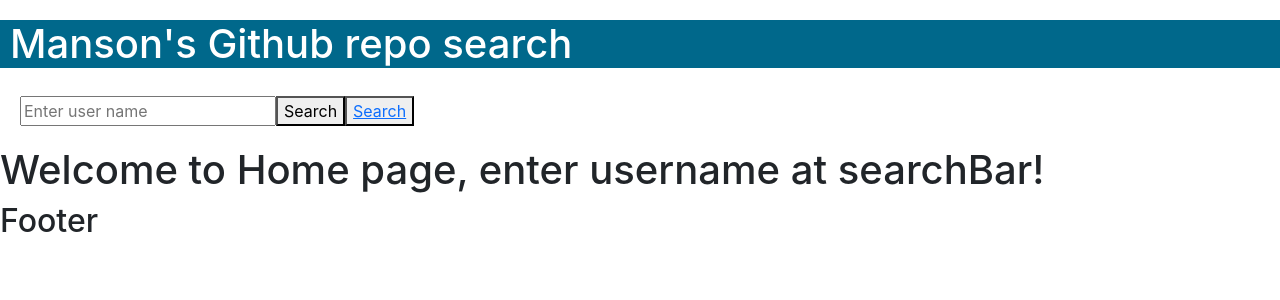
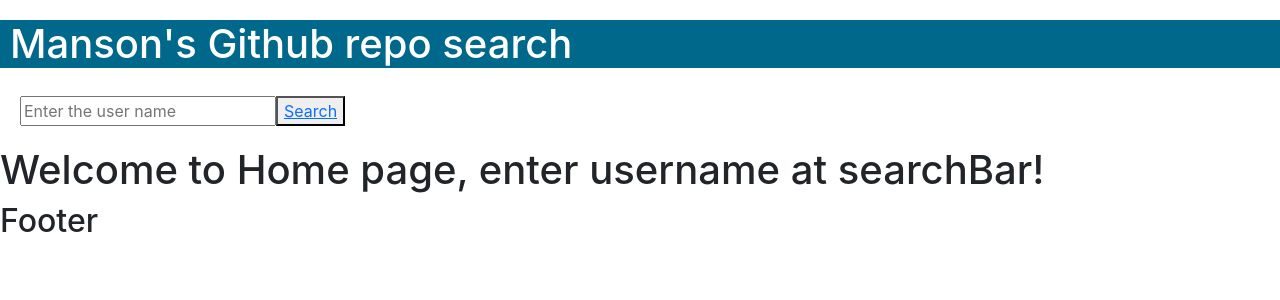
Before and after one commit to 70928manson/react-github-api-pratice, a React (Create React App) app: page / in a window 1280 px wide. Shown: the top 300 px of the page. Built offline with nearby package versions, Linux system fonts and the light colour scheme.

Commit message:
make searchBar code more clean

```diff
--- a/src/components/Results.jsx
+++ b/src/components/Results.jsx
@@ -39,7 +39,7 @@
     //當scroll到bottom，loading並發送api
     //如何判斷到bottom -> scrollTop + innerHeight >= scrollHeight
     if(e.target.documentElement.scrollTop + window.innerHeight + 1 >= e.target.documentElement.scrollHeight){
-      setTimeout(getRepos, 1000);
+      setTimeout(getRepos, 500);
       window.removeEventListener('scroll', handleScroll);  //為什麼要remove -> 如果只有單純監聽，scroll到bottom時會不斷觸發條件，多次發送api請求導致一次load 20、30個repo
     }
   }
--- a/src/components/SearchBar.jsx
+++ b/src/components/SearchBar.jsx
@@ -1,35 +1,19 @@
 import React, { useState } from "react";
-import axios from "axios";
 import { Link } from "react-router-dom";
 import Home from "./Home";
 
 const SearchBar = () => {
     const [username, setUserName] = useState('');
-    const [repos, setRepos] = useState([]);
 
     const handleChange = (e) => {
         setUserName(e.target.value);
-    }
-
-    const handleClick = async () => {
-        console.log(username);
-
-        try {
-            const result = await axios(`https://api.github.com/users/${username}/repos`);   //userName -> 輸入的用戶名稱
-
-            setRepos(result);
-        }catch(err){
-            console.log(err);
-        }
     }
 
     // console.log(repos);
     return (
    <>
     <div style={{ padding: "20px" }}>
-        <input type="text" placeholder="Enter user name" value={username} onChange={handleChange} />
-        <button onClick={handleClick}>Search</button>
-
+        <input type="text" placeholder="Enter the user name" value={username} onChange={handleChange} />
         <button>
           <Link to={{
             pathname:`/user/${username}/repos`,
@@ -37,7 +21,6 @@
         </button>
 
     </div>
-    {/* <Results repos={repos} username={username}/> */}
     <Home />
     </>
     );
```
